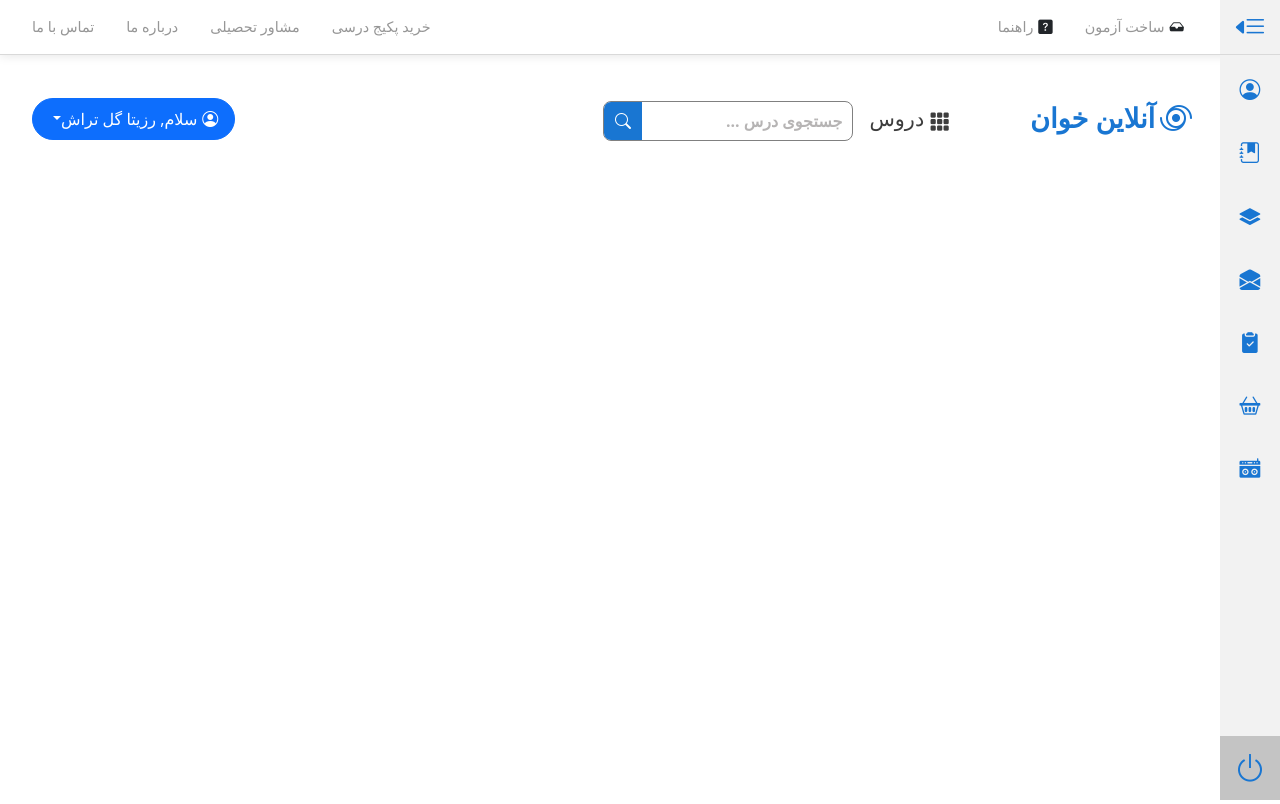
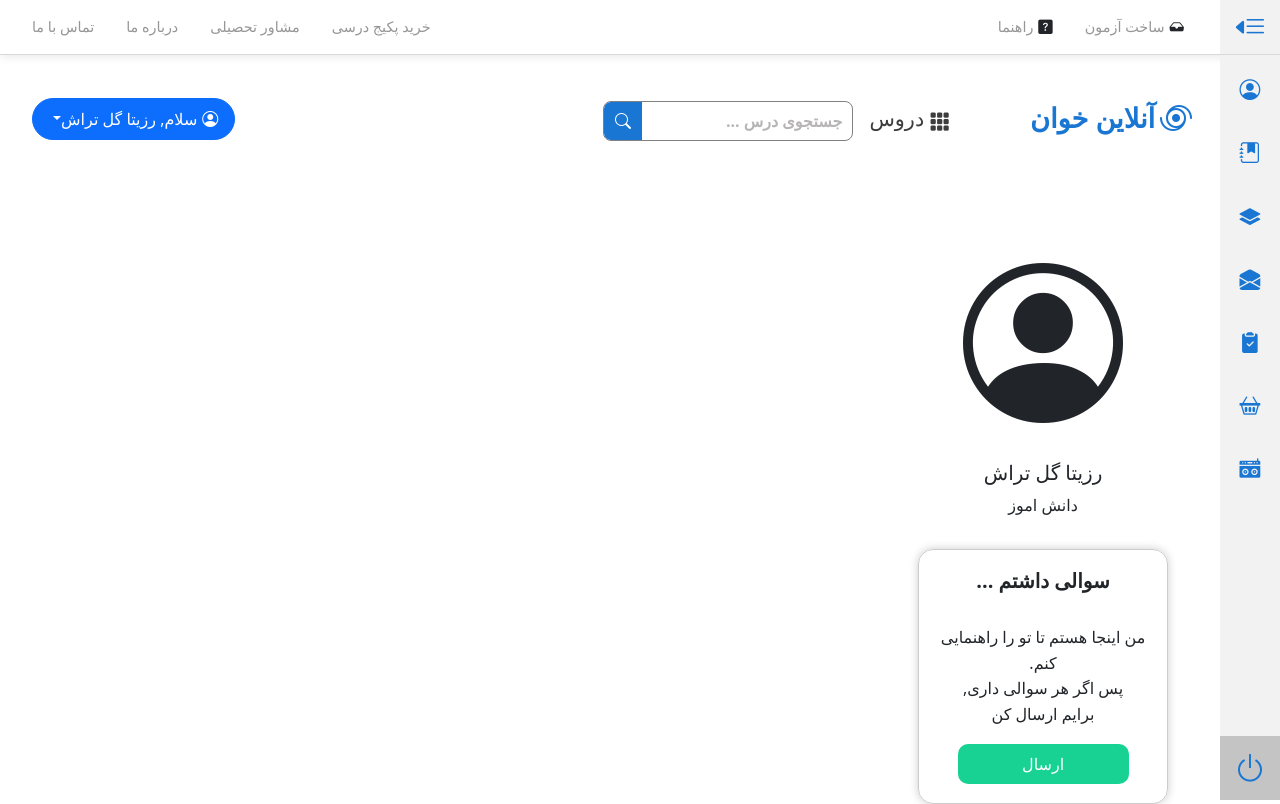
Before and after one commit to fawriid/student-user-panel, a React (Create React App) app: page / in a window 1280 px wide. Built offline with nearby package versions, Linux system fonts and the light colour scheme.

Commit message:
right side of my profile section is done, z-index for navbar and right side menu fixed

```diff
--- a/src/components/shared/Main/MainContent.js
+++ b/src/components/shared/Main/MainContent.js
@@ -32,9 +32,15 @@ const MainContent = () => {
                                         </a>
                                         <div className={styles.artDrop}>
                                             <ul>
-                                                <li><a href="#">نقاشی</a></li>
-                                                <li><a href="#">سفالگری</a></li>
-                                                <li><a href="#">خوش نویسی</a></li>
+                                                <li>
+                                                    <a href="#">نقاشی</a>
+                                                </li>
+                                                <li>
+                                                    <a href="#">سفالگری</a>
+                                                </li>
+                                                <li>
+                                                    <a href="#">خوش نویسی</a>
+                                                </li>
                                             </ul>
                                         </div>
                                     </li>
@@ -56,7 +62,7 @@ const MainContent = () => {
                                 </ul>
                             </div>
                             <div className={styles.searchField}>
-                                <input type='text' placeholder="جستجوی درس ..." />
+                                <input type="text" placeholder="جستجوی درس ..." />
                                 <i class="bi bi-search"></i>
                             </div>
                         </div>
@@ -76,7 +82,11 @@ const MainContent = () => {
                                 </button>
                                 <ul
                                     className="dropdown-menu"
-                                    style={{ textAlign: "right", width: "100%",borderRadius:'10px' }}
+                                    style={{
+                                        textAlign: "right",
+                                        width: "100%",
+                                        borderRadius: "10px",
+                                    }}
                                 >
                                     <li>
                                         <a className="dropdown-item" href="#">
@@ -92,6 +102,21 @@ const MainContent = () => {
                             </div>
                         </div>
                     </div>
+                    <div className={styles.myProfile}>
+                        <div className={styles.rightSection}>
+                            <i class="bi bi-person-circle"></i>
+                            <div className={styles.info}>
+                                <h5>رزیتا گل تراش</h5>
+                                <span>دانش اموز</span>
+                            </div>
+                            <div className={styles.questionBox}>
+                                <h5>سوالی داشتم ...</h5>
+                                <p>من اینجا هستم تا تو را راهنمایی کنم. <br />پس اگر هر سوالی داری,<br /> برایم ارسال کن</p>
+                                <button className={styles.button}>ارسال</button>
+                            </div>
+                        </div>
+                        <div className={styles.leftSection}></div>
+                    </div>
                 </div>
             </div>
         </>
--- a/src/components/shared/Main/MainContent.module.css
+++ b/src/components/shared/Main/MainContent.module.css
@@ -1,16 +1,15 @@
 /* hero section */
-.container{
+.container {
     width: 100%;
     padding: 4rem 4rem 0 0;
 }
 
-.hero{
+.hero {
     padding: 2rem 1.5rem 0 2rem;
     display: flex;
     align-items: center;
-
 }
-.hero h3{
+.hero h3 {
     display: flex;
     justify-content: center;
     align-items: center;
@@ -20,12 +19,12 @@
     font-size: 1.7rem;
     font-weight: 700;
 }
-.hero h3 i{
+.hero h3 i {
     margin-left: 5px;
     margin-top: 2px;
     font-size: 2rem;
 }
-.hero .lessons{
+.hero .lessons {
     margin-left: auto;
     cursor: pointer;
     font-size: 1.3rem;
@@ -33,18 +32,18 @@
     justify-content: center;
     align-items: center;
 }
-.lessonsShow{
+.lessonsShow {
     display: flex;
     justify-content: center;
     align-items: center;
     text-decoration: none;
     color: #3d3d3d;
 }
-.lessonsShow i{
+.lessonsShow i {
     margin-top: 6px;
     margin-left: 5px;
 }
-.searchField{
+.searchField {
     position: relative;
     display: flex;
     justify-content: space-between;
@@ -54,23 +53,23 @@
     border: 1px solid gray;
     border-radius: 8px;
     overflow: hidden;
-    padding-right:10px;
+    padding-right: 10px;
     height: 40px;
     width: 250px;
     font-size: 1rem;
 }
-.searchField input{
+.searchField input {
     border: none;
     outline: none;
     width: 85%;
     height: 100%;
 }
-.searchField input::placeholder{
+.searchField input::placeholder {
     font-weight: bold;
     color: #b6b4b4;
 }
 
-.searchField i{
+.searchField i {
     position: absolute;
     display: flex;
     justify-content: center;
@@ -83,35 +82,34 @@
     color: #fff;
 }
 
-
 /*  drop left for art section  */
-.lessons ul a:hover{
+.lessons ul a:hover {
     background-color: #1976d2;
     color: #fff;
 }
-.lessons ul{
+.lessons ul {
     position: relative;
 }
-.artDrop ul{
+.artDrop ul {
     list-style: none;
     margin: 0;
     padding: 0;
     width: 100%;
 }
-.artDrop li{
-    margin: .5rem 0;
+.artDrop li {
+    margin: 0.5rem 0;
     width: 100%;
     padding: 5px;
     padding-right: 10px;
 }
-.artDrop ul a{
+.artDrop ul a {
     text-decoration: none;
     color: #1976d2;
 }
-.artDrop{
+.artDrop {
     display: flex;
     justify-content: start;
-    align-items:flex-start;
+    align-items: flex-start;
     border: 1px solid gainsboro;
     border-radius: 3px;
     position: absolute;
@@ -120,15 +118,73 @@
     display: none;
     width: 100%;
     height: 100%;
-
 }
-.lessons ul li:hover .artDrop{
+.lessons ul li:hover .artDrop {
     display: flex;
 }
-.artDrop li:hover{
+.artDrop li:hover {
     background-color: rgba(240, 240, 240, 0.644);
 }
-.artDrop li a:hover{
+.artDrop li a:hover {
     background-color: transparent;
     color: #1976d2;
 }
+
+/*  *************************************************** */
+/*  *************************************************** */
+/*  *************************************************** */
+/* my profile section */
+.myProfile {
+    margin: 5rem 3rem 0 2rem;
+    display: flex;
+    justify-content: space-between;
+    align-items: center;
+}
+/* right profile section */
+.rightSection {
+    width: 22%;
+    display: flex;
+    flex-direction: column;
+    justify-content: center;
+    align-items: center;
+}
+.rightSection i {
+    font-size: 10rem;
+}
+.rightSection .info {
+    text-align: center;
+}
+.rightSection .questionBox {
+    margin-top: 2rem;
+    border: 1px solid #ccc;
+    border-radius: 15px;
+    padding: 1.2rem 0.9rem;
+    box-shadow: 0 0 10px rgba(0, 0, 0, 0.2);
+    text-align: center;
+}
+.rightSection .questionBox h5 {
+    font-weight: bold;
+    margin-bottom: 2rem;
+}
+.rightSection .questionBox p {
+    line-height: 1.6rem;
+}
+.rightSection .questionBox .button {
+    color: #fff;
+    width: 78%;
+    border-radius: 10px;
+    padding: 0.5rem 1rem;
+    outline: none;
+    border: none;
+    cursor: pointer;
+    background-color: #17d292;
+    transition: all 150ms linear;
+}
+.rightSection .questionBox .button:hover {
+    box-shadow: 0 2px 5px rgba(0, 0, 0, 0.2);
+    transform: translateY(-2px);
+}
+/* left profile section */
+.leftSection {
+    width: 75%;
+}
--- a/src/components/shared/Navbar/Navbar.module.css
+++ b/src/components/shared/Navbar/Navbar.module.css
@@ -7,10 +7,11 @@
     display: flex;
     justify-content: space-between;
     align-items: center;
-    /* z-index: -2; */
+    z-index: 2;
     padding: 0 1rem;
     padding-right: 5rem;
     box-shadow: 0 1px 10px rgba(0, 0, 0, 0.1);
+    background-color: #fff;
 }
 .navbarTwoSides{
     height: 100%;
--- a/src/components/shared/Right side menu/RigthSideMenu.module.css
+++ b/src/components/shared/Right side menu/RigthSideMenu.module.css
@@ -6,6 +6,7 @@
     position: fixed;
     top: 0;
     right: 0;
+    z-index: 2;
 }
 
 .menuList{
@@ -167,6 +168,7 @@
     width: auto;
     padding-right: 10px;
     transition: all 100ms linear;
+    background-color: transparent;
 }
 .menu.expand .menuList li a{
     margin: 0;
```
